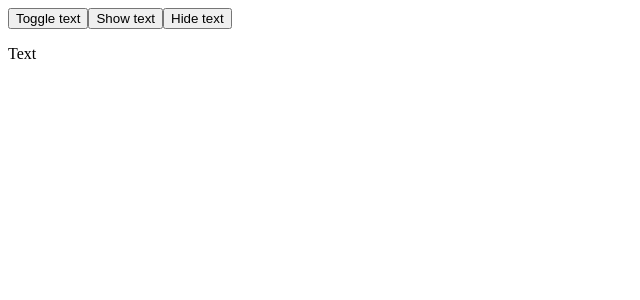
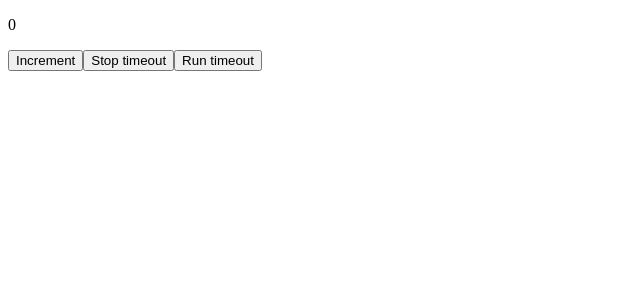
Before and after one commit to Calorific/ts-practice, a React app: page / in a window 1280 px wide. Shown: the top 300 px of the page, without its empty margins (0-640 px from the left). Built offline with nearby package versions, Linux system fonts and the light colour scheme.

Commit message:
feat(hooks): обертка для setTimeout

```diff
--- a/src/app.tsx
+++ b/src/app.tsx
@@ -1,13 +1,15 @@
-import React, { FC } from 'react'
-import { useToggle } from './hooks/useToggle/useToggle'
+import React, { FC, useState } from 'react'
+import { useTimeout } from './hooks/useTimeout/useTimeout'
 
 export const App: FC = () => {
-  const [show, toggleShow] = useToggle(true)
+  const [count, setCount] = useState<number>(10)
+
+  const { reset, clear } = useTimeout(() => setCount(0), 1000)
 
   return <>
-    <button onClick={() => toggleShow()}>Toggle text</button>
-    <button onClick={() => toggleShow(true)}>Show text</button>
-    <button onClick={() => toggleShow(false)}>Hide text</button>
-    <p style={{ display: show ? 'block' : 'none'}}>Text</p>
+    <p>{count}</p>
+    <button onClick={() => setCount(prevState => prevState + 1)}>Increment</button>
+    <button onClick={() => clear()}>Stop timeout</button>
+    <button onClick={() => reset()}>Run timeout</button>
   </>
 }
--- /dev/null
+++ b/src/hooks/useTimeout/useTimeout.ts
@@ -0,0 +1,31 @@
+import { useCallback, useEffect, useRef } from 'react'
+
+export const useTimeout = (callback: Function, delay: number) => {
+  const callbackRef = useRef<Function>(callback)
+  const timeoutRef = useRef<ReturnType<typeof setTimeout>>()
+
+  useEffect(() => {
+    callbackRef.current = callback
+  }, [callback])
+
+  const set = useCallback(() => {
+    timeoutRef.current = setTimeout(() => callbackRef.current(), delay)
+  }, [delay])
+
+  const clear = useCallback(() => {
+    if (timeoutRef.current)
+      clearTimeout(timeoutRef.current)
+  }, [])
+
+  const reset = useCallback(() => {
+    clear()
+    set()
+  }, [clear, set])
+
+  useEffect(() => {
+    set()
+    return clear
+  }, [delay, set, clear])
+
+  return { reset, clear }
+}
```
